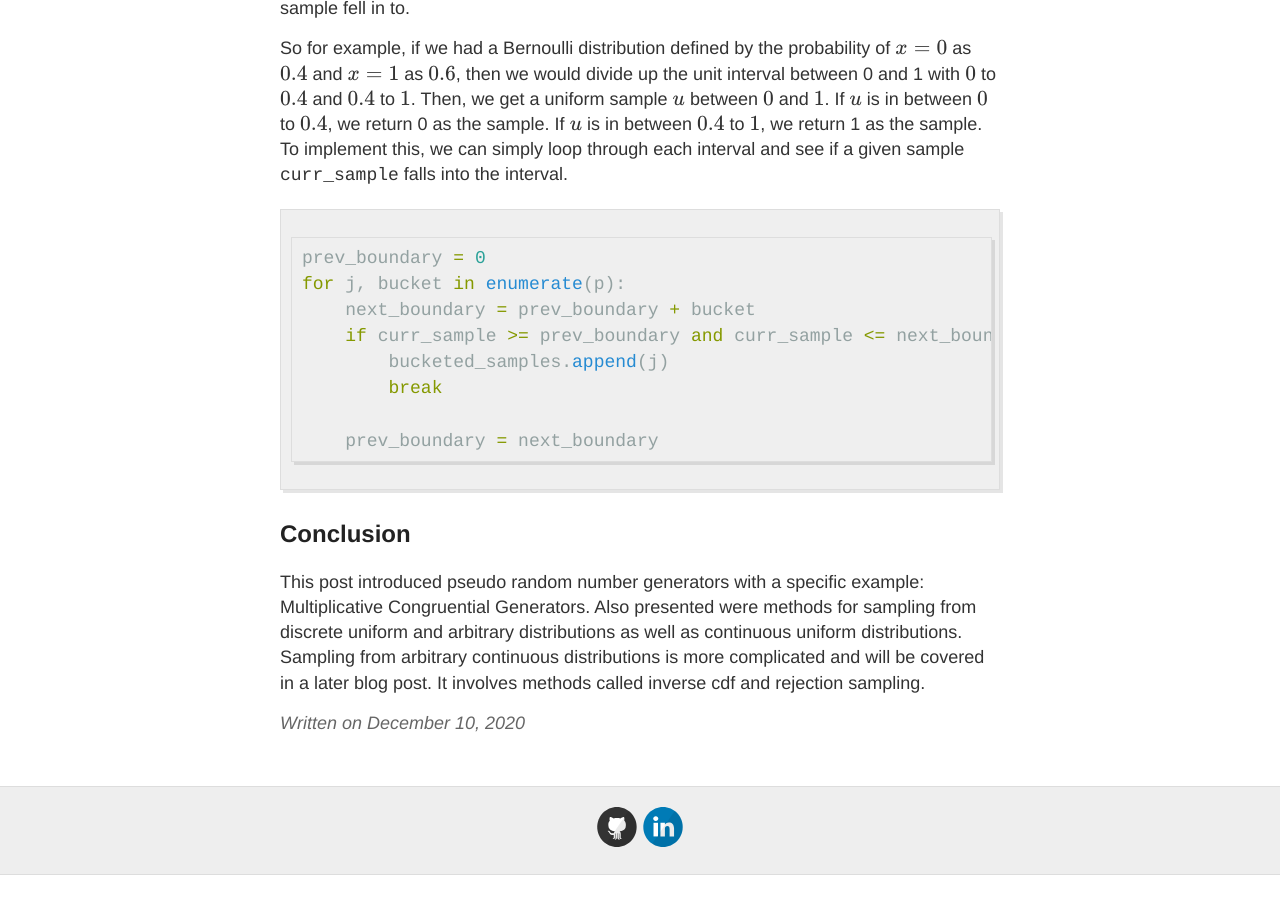
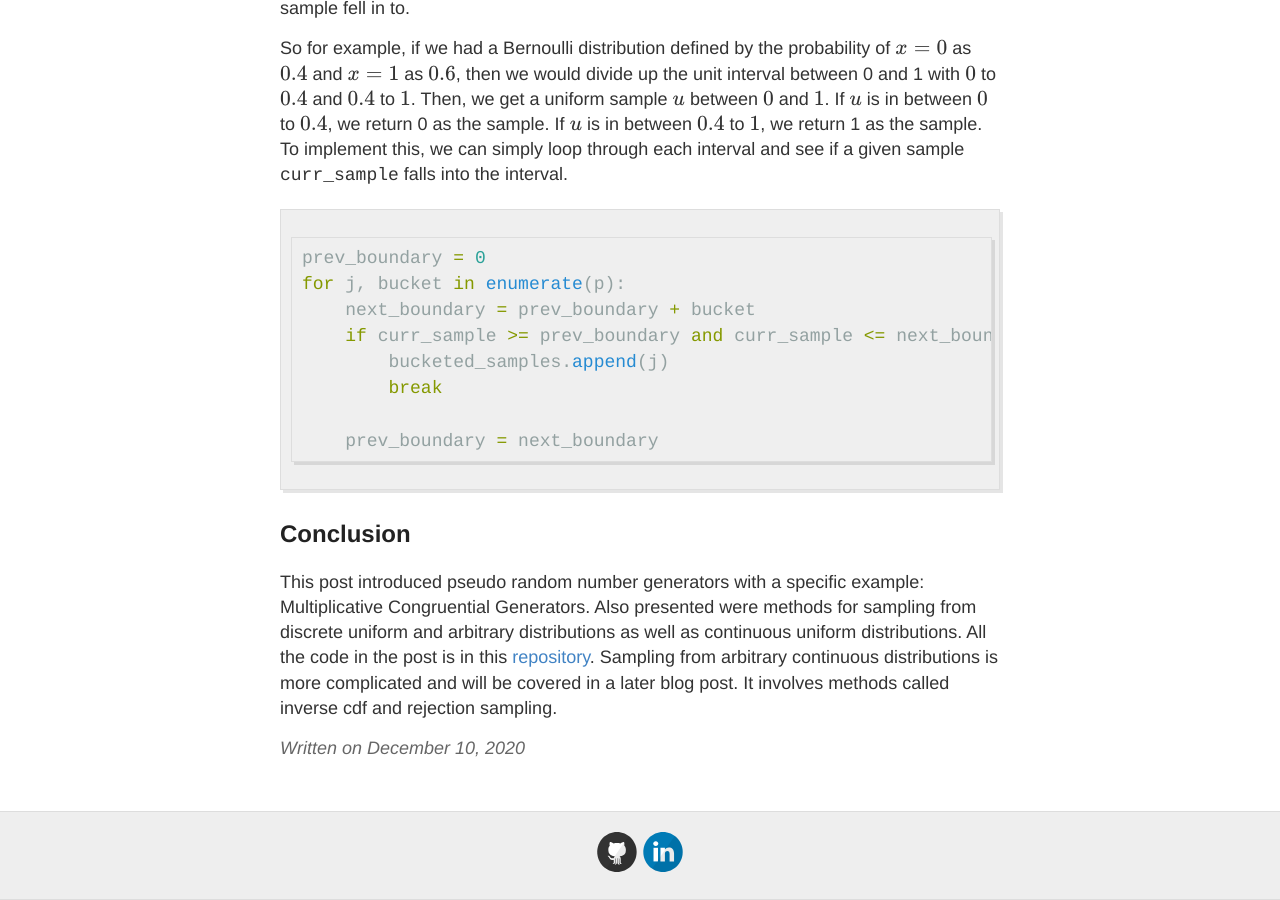
Before and after one commit to andrew128/andrew128.github.io, a Jekyll site: the page built from _posts/2020-12-10-PRNGs.md, in a window 1280 px wide and 900 px high, scrolled down 3151 px. Built offline with Jekyll 4.4.1, drawn with Linux system fonts in a browser that asks for light colours; formulas are drawn with MathJax 3; before the commit the page ends 4026 px from its top, so only the background shows below that.

Commit message:
add repo link to post

```diff
--- a/_posts/2020-12-10-PRNGs.md
+++ b/_posts/2020-12-10-PRNGs.md
@@ -123,5 +123,6 @@ for j, bucket in enumerate(p):
 ## Conclusion
 This post introduced pseudo random number generators with a specific example: Multiplicative Congruential Generators.
 Also presented were methods for sampling from discrete uniform and arbitrary distributions as well as continuous uniform distributions.
+All the code in the post is in this [repository](https://github.com/andrew128/prngs).
 Sampling from arbitrary continuous distributions is more complicated and will be covered in a later blog post.
 It involves methods called inverse cdf and rejection sampling.
```
